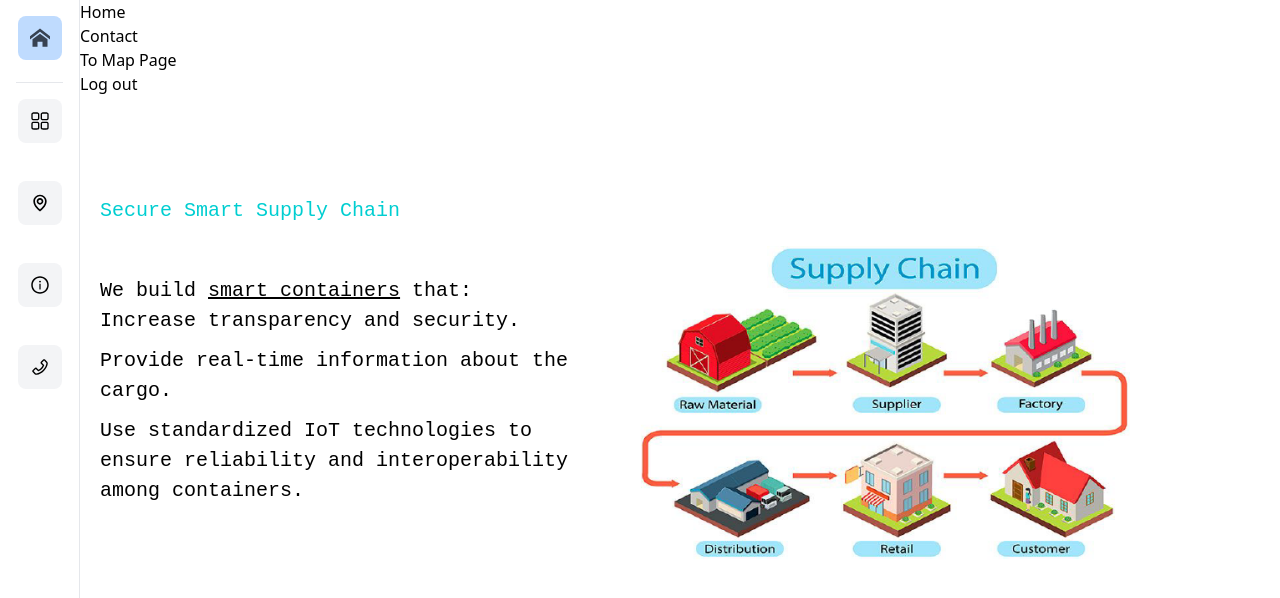
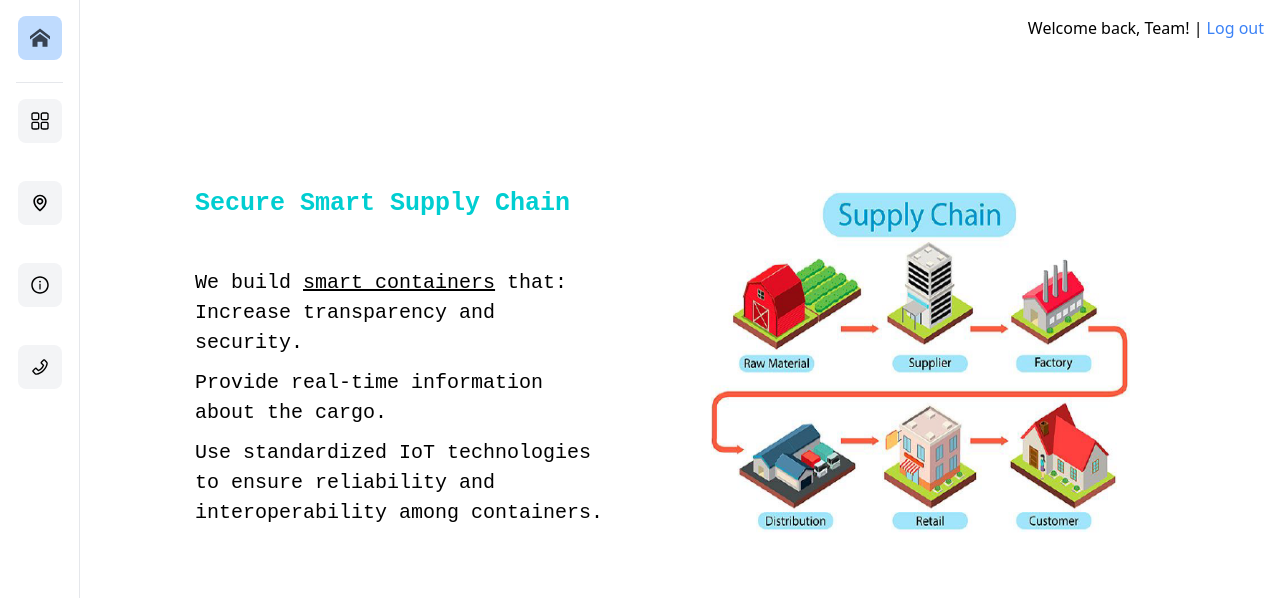
Before and after one commit to smartuni/smart-container, a Next.js app in the folder webApp/Frontend/riot_frontend/: page /about in a window 1280 px wide. Shown: the top 598 px of the page. Built offline with nearby package versions, Linux system fonts and the light colour scheme.

Commit message:
about page updated

```diff
--- a/webApp/Frontend/riot_frontend/pages/about.js
+++ b/webApp/Frontend/riot_frontend/pages/about.js
@@ -5,14 +5,14 @@ import styles from '../styles/about.module.css'
 export default function About() {
   return (
     <>
-      <nav>
-        <ul>
-          <li><a href="/">Home</a></li>
-          <li><a href="/contact">Contact</a></li>
-          <li><a href="/map">To Map Page</a></li>
-          <li><a href="#">Log out</a></li>
-        </ul>
-      </nav>
+      <div className='flex justify-between px-4 pt-4'>
+        <h2></h2>
+        <h2>Welcome back, Team!
+            <span> |
+                <Link className="text-blue-500 hover:underline ml-1" href="/#">Log out</Link>
+            </span>
+        </h2>
+      </div>
       <div className={styles.container}>
         <div className={styles.left}>
           <h2>Secure Smart Supply Chain</h2>
--- a/webApp/Frontend/riot_frontend/styles/about.module.css
+++ b/webApp/Frontend/riot_frontend/styles/about.module.css
@@ -9,13 +9,16 @@
 
   .left {
     flex: 1;
-    margin-left: 20px;
+    margin-left: 70px;
+    padding: 45px;
   }
 
   .left h2 {
     margin-top: 0px;
-    margin-bottom: 50px;
+    margin-bottom: 45px;
     color: darkturquoise;
+    font-size: 25px;
+    font-weight: 700;
   }
 
   .left h3{
```
